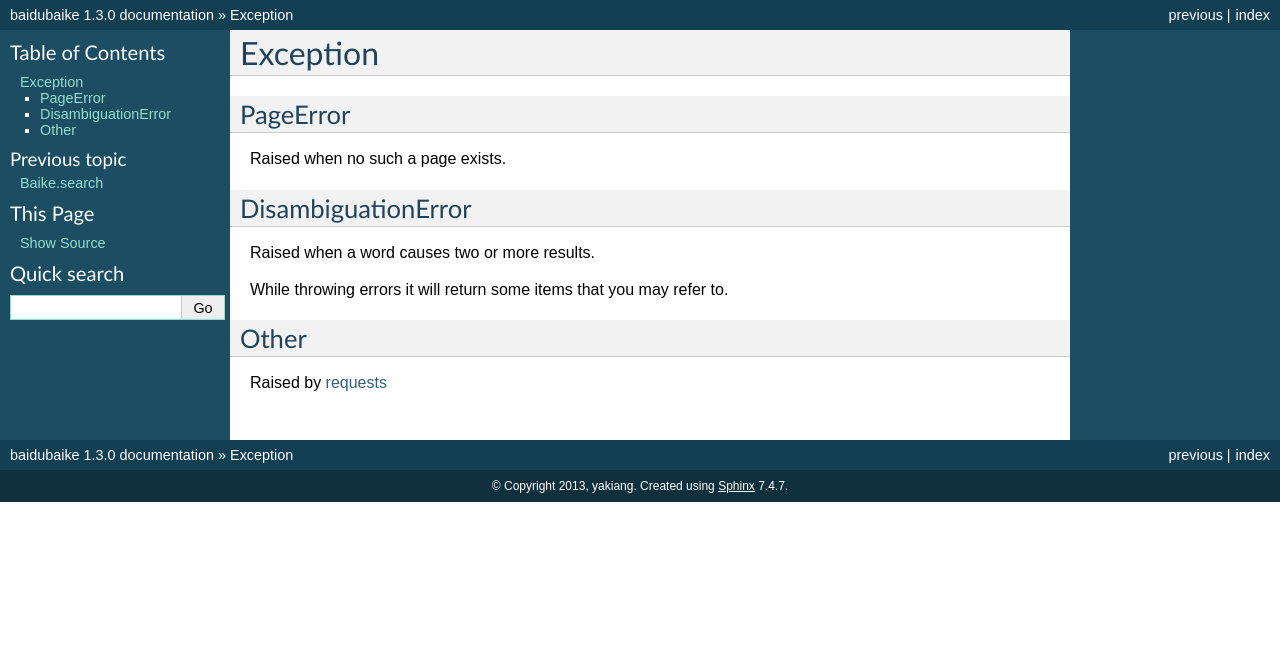
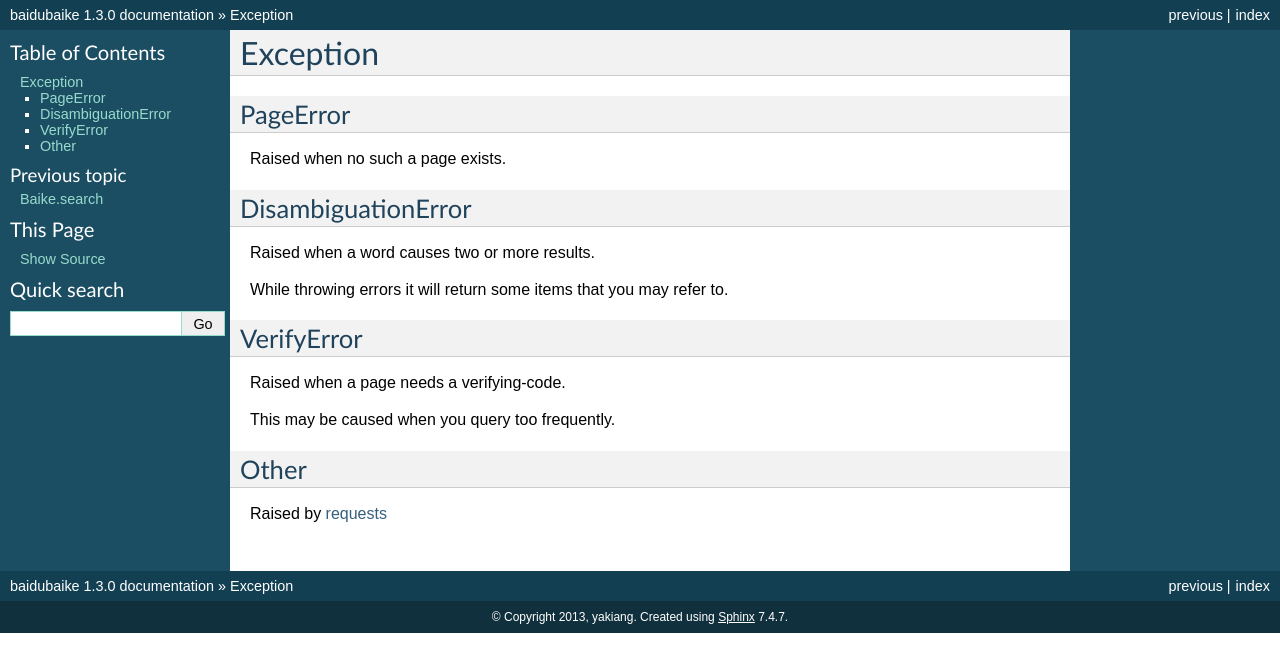
Before and after one commit to yakiang/Baidubaike, a Sphinx documentation site: the page built from docs/source/exceptions.rst, in a window 1280 px wide. Shown: the top 672 px of the page. Built offline with Sphinx 7.4.7, drawn with Linux system fonts in a browser that asks for light colours.

Commit message:
add verifying exceptions

```diff
--- a/docs/source/baike.search.rst
+++ b/docs/source/baike.search.rst
@@ -2,7 +2,7 @@
 .. _baike.search:
 
 Baike.search
-******
+************
 
 Examples::
 
--- a/docs/source/exceptions.rst
+++ b/docs/source/exceptions.rst
@@ -16,6 +16,15 @@ Raised when a word causes two or more results.
 
 While throwing errors it will return some items that you may refer to.
 
+
+VerifyError
+""""""""""
+
+Raised when a page needs a verifying-code.
+
+This may be caused when you query too frequently.
+
+
 Other
 """""
 
--- a/setup.py
+++ b/setup.py
@@ -9,7 +9,7 @@ dependencies = [
 setup(
     name = 'baidubaike',
     packages = ['baidubaike'],
-    version = '1.3.0',
+    version = '1.3.1',
     description = 'A wrapper of Baidu Baike',
     author = 'yakiang',
     author_email = 'strak47@gmail.com',
```
